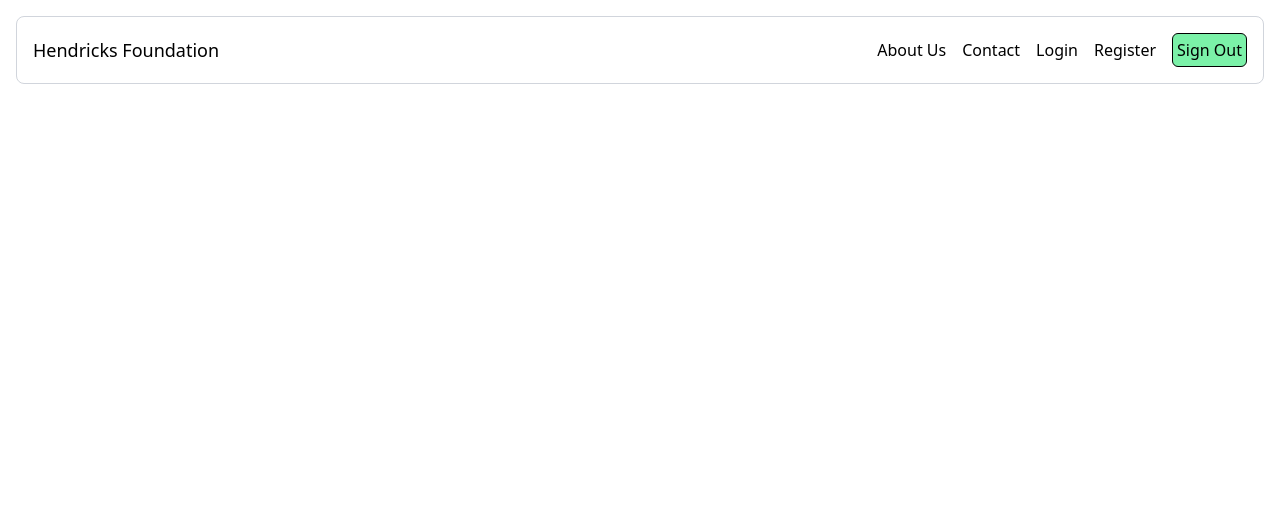
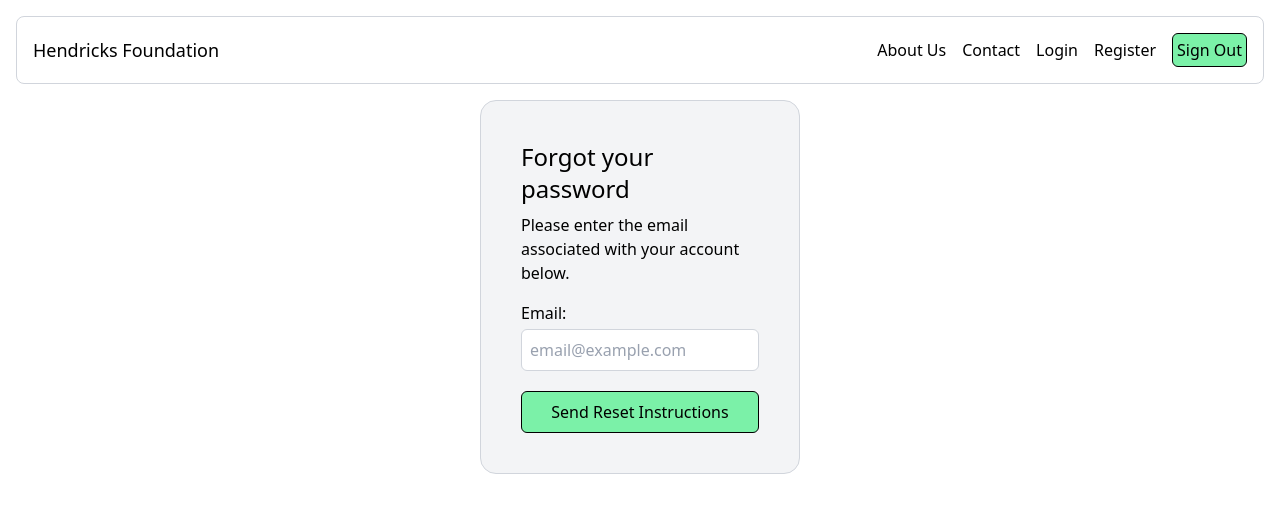
Before and after one commit to Hendricks-C/Hendricks-Ecalc, a React (Vite) app in the folder frontend/: page /forgot-password in a window 1280 px wide. Shown: the top 512 px of the page. Built offline with nearby package versions, Linux system fonts and the light colour scheme; no server answers.

Commit message:
forgot password page setup, email sends successfully, reset password page in progress

```diff
--- a/frontend/src/App.tsx
+++ b/frontend/src/App.tsx
@@ -3,6 +3,8 @@ import Login from './pages/login.tsx'
 import Register from './pages/register.tsx'
 import Welcome from './pages/welcome.tsx'
 import Navbar from './components/navbar.tsx'
+import ForgotPassword from './pages/forgotPassword.tsx'
+import ResetPassword from './pages/resetPassword.tsx'
 function App() {
 
   return (
@@ -17,6 +19,8 @@ function App() {
         <Route path="/login" element={<Login/>} />
         <Route path="/register" element={<Register/>} />
         <Route path="/welcome" element={<Welcome/>} />
+        <Route path="/forgot-password" element={<ForgotPassword/>} />
+        <Route path="/reset-password" element={<ResetPassword/>} />
       </Routes>
     </BrowserRouter>
 
--- /dev/null
+++ b/frontend/src/pages/forgotPassword.tsx
@@ -0,0 +1,54 @@
+import { useState } from 'react';
+import supabase from '../utils/supabase';
+
+function ForgotPassword() {
+    const [email, setEmail] = useState<string>('')
+    // const [visibility, setVisibility] = useState<boolean>(false)
+
+    const handleSubmit = async (event: React.FormEvent<HTMLFormElement>): Promise<void> => {
+        event.preventDefault()
+        const { data, error } = await supabase.auth.resetPasswordForEmail(email, {})
+
+        if (error) {
+            console.error(error.message)
+            alert(error.message)
+            return
+        }
+        if (data) {
+            console.log('Password reset email sent')
+            alert('Password reset email sent. You may close this tab.')
+        }
+    }
+
+    return (
+        <>
+            <div className='flex justify-center items-center'>
+                <div className="flex flex-col w-1/4 p-10 border border-gray-300 rounded-2xl bg-opacity-10 bg-gray-100 ">
+                    <div className="flex flex-col gap-2 mb-4">
+                        <h1 className="text-2xl">Forgot your password</h1>
+                        <p>Please enter the email associated with your account below.</p>
+                    </div>
+                    <div className="">
+                        <form onSubmit={handleSubmit} className="flex flex-col">
+                            <div className='flex flex-col gap-1'>
+                                <label className="flex">Email:</label>
+                                <input
+                                type="text"
+                                placeholder="email@example.com"
+                                value={email}
+                                onChange={e => setEmail(e.target.value)}
+                                required
+                                className="w-full border border-gray-300 rounded-md p-2 placeholder-gray-400 focus:outline-none focus:ring-2 bg-white"
+                                />
+                            </div>
+                            <button className="mt-5 border p-2 w-full items-center rounded-md bg-green-300 hover:bg-green-200 cursor-pointer active:bg-green-600" type="submit">Send Reset Instructions</button>
+                        </form>
+                    </div>
+                </div>
+            </div>
+        </>
+
+    );
+}
+
+export default ForgotPassword;
--- a/frontend/src/pages/login.tsx
+++ b/frontend/src/pages/login.tsx
@@ -82,7 +82,8 @@ function Login() {
                         <button className="border w-1/2 items-center rounded-md bg-green-300 hover:bg-green-200 cursor-pointer active:bg-green-600" type="button">Skip</button>
                     </div>
                     <div>
-                        <p>Don't have an account? <Link to="/register" className='no-underline hover:underline text-blue-500'>Create one now</Link></p>
+                        <p>Don't have an account? <Link to="/register" className='no-underline hover:underline text-blue-500'>Create one now.</Link></p>
+                        <p>Forgot your password? <Link to="/forgot-password" className='no-underline hover:underline text-blue-500'>Reset it here.</Link></p>
                     </div>
                 </form>
 
--- /dev/null
+++ b/frontend/src/pages/resetPassword.tsx
@@ -0,0 +1,42 @@
+import { useState } from 'react';
+import supabase from '../utils/supabase';
+
+function ResetPassword() {
+    const [email, setEmail] = useState<string>('')
+    // const [visibility, setVisibility] = useState<boolean>(false)
+
+    const handleSubmit = async (event: React.FormEvent<HTMLFormElement>): Promise<void> => {
+        event.preventDefault()
+        const { error } = await supabase.auth.resetPasswordForEmail(email, {
+            redirectTo: 'https://example.com/update-password',
+        })
+
+        if (error) {
+            console.error(error.message)
+            alert(error.message)
+            return
+        }
+
+        console.log('Password reset email sent')
+        alert('Password reset email sent')
+    }
+
+    return (
+        <div>
+            <form onSubmit={handleSubmit} className="flex flex-col gap-4">
+                <label className="flex">Email:</label>
+                <input
+                type="text"
+                placeholder="email@example.com"
+                value={email}
+                onChange={e => setEmail(e.target.value)}
+                required
+                className="w-full border border-gray-300 rounded-md p-2 placeholder-gray-400 focus:outline-none focus:ring-2 bg-white"
+                />
+                <button className="border w-1/2 items-center rounded-md bg-green-300 hover:bg-green-200 cursor-pointer active:bg-green-600" type="submit">Send Reset Instructions</button>
+            </form>
+        </div>
+    );
+}
+
+export default ResetPassword;
```
